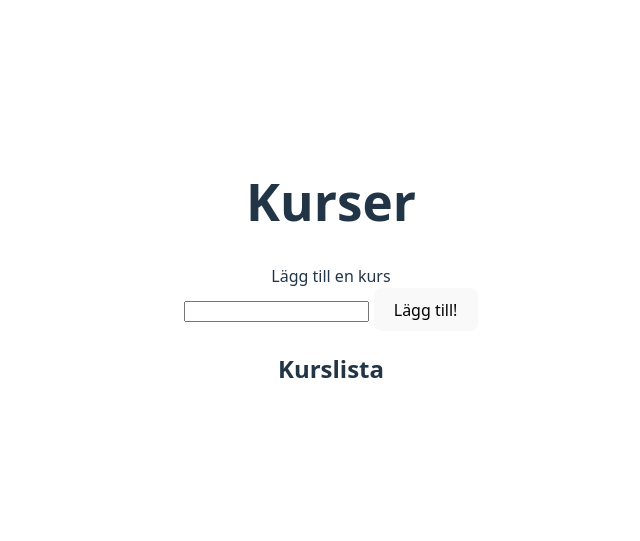
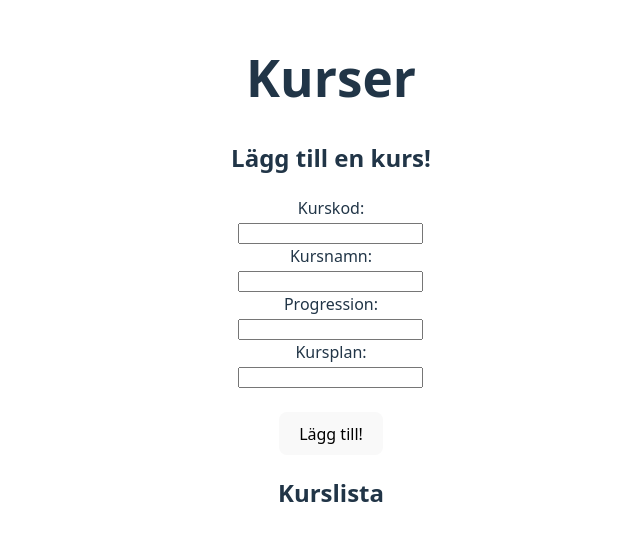
Before and after one commit to Tornrosen/TypeScriptmomentett, a website built with Vite: page momentett/index.html in a window 1280 px wide. Shown: the part 127-668 px from the top of the page, without its empty margins (309-949 px from the left). Built offline with nearby package versions, Linux system fonts and the light colour scheme.

Commit message:
rätta html

```diff
--- a/momentett/index.html
+++ b/momentett/index.html
@@ -8,7 +8,11 @@
   <body>
     <div id="app">
       <header><h1>Kurser</h1></header>
-      <label for="addCourse">Lägg till en kurs</label> <br><input type="text" id="addCourse">
+      <h2>Lägg till en kurs!</h2>
+      <label for="courseCode">Kurskod: </label><br><input type="text" id="courseCode"><br>
+      <label for="courseName">Kursnamn: </label><br><input type="text" id="courseName"><br>
+      <label for="courseProg">Progression: </label><br><input type="text" id="courseprog"><br>
+      <label for="syllabus">Kursplan: </label><br><input type="text" id="syllabus"><br><br>
       <button id="addBtn">Lägg till!</button>
       <h2>Kurslista</h2>
       <div id="courseList"></div>
```
